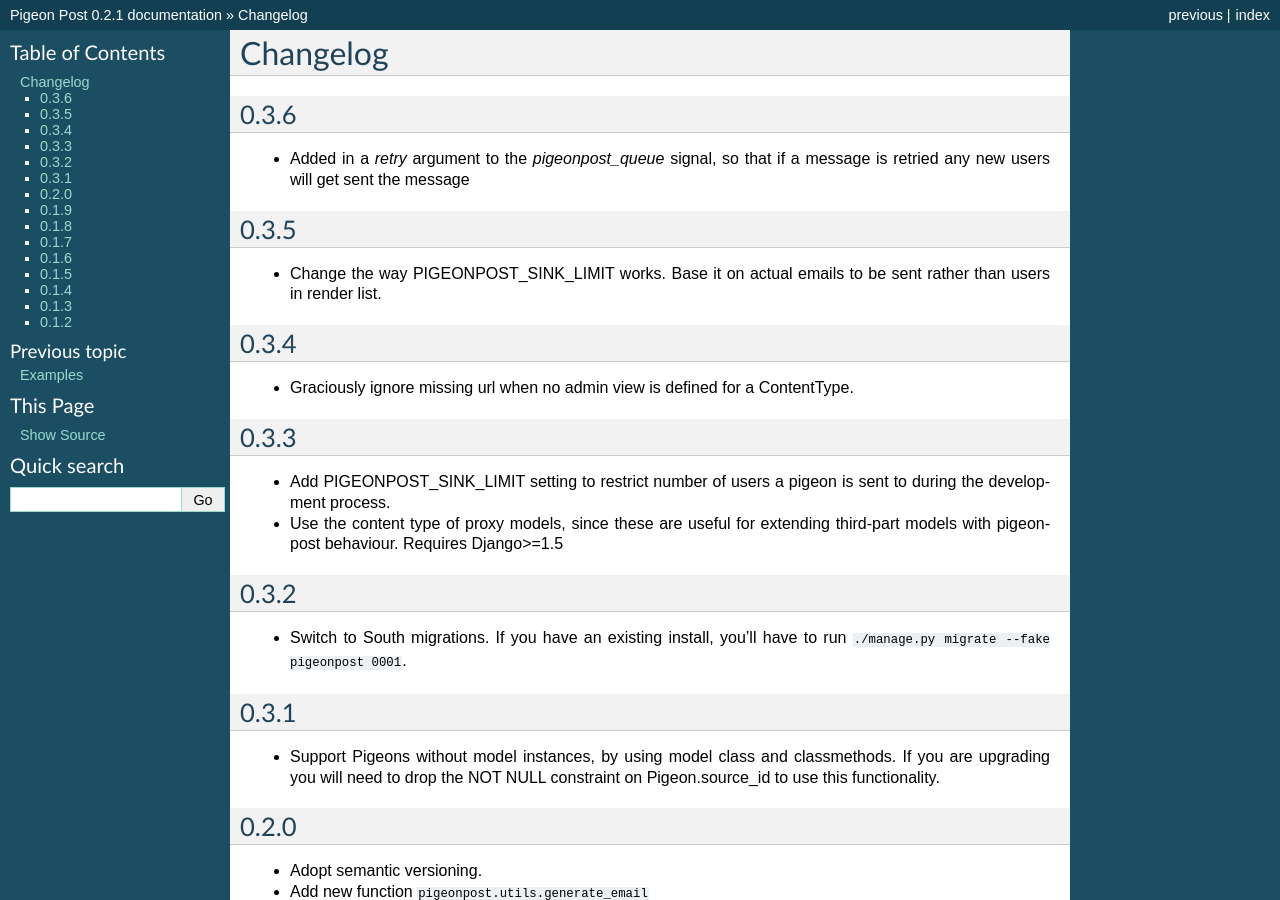
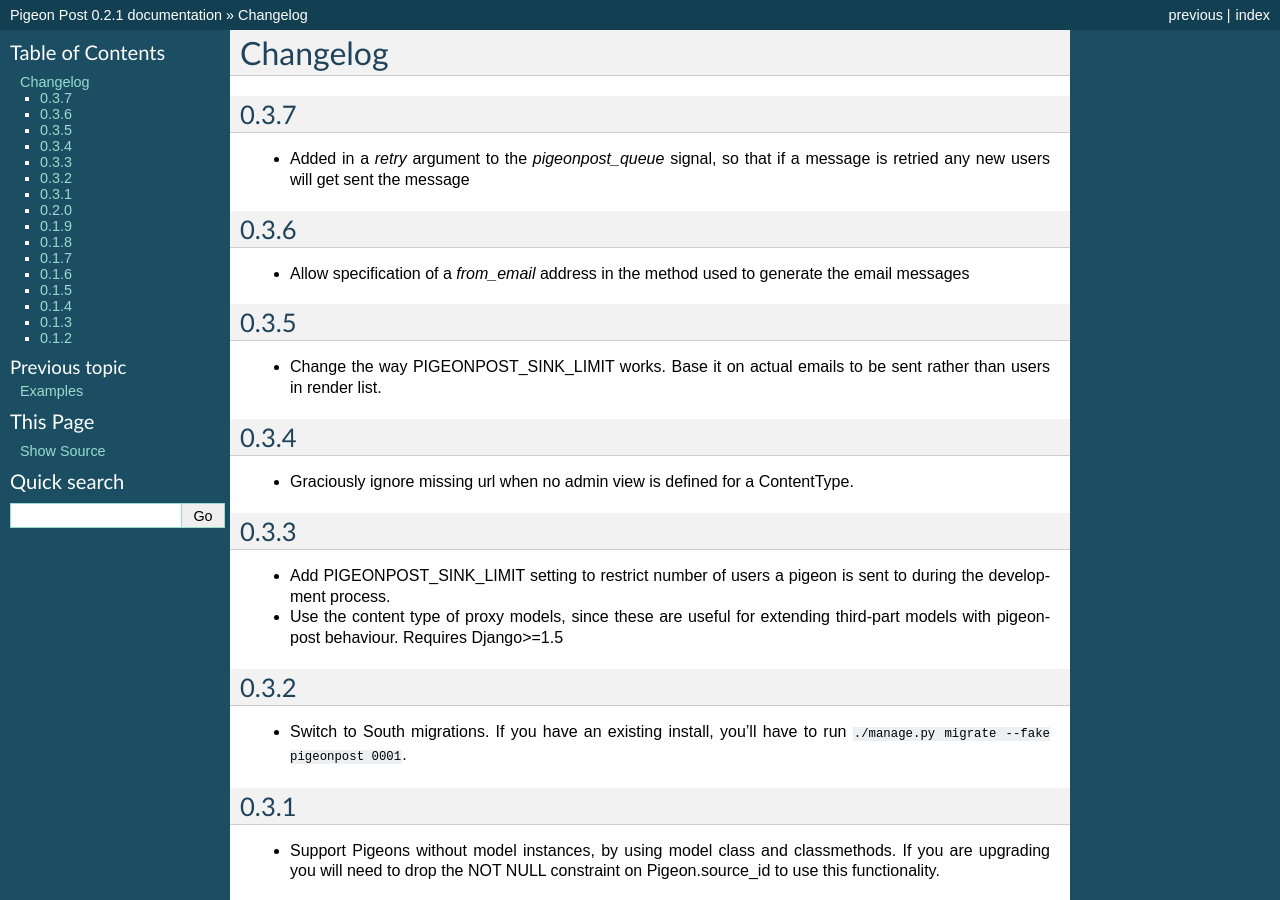
Before and after one commit to dragonfly-science/django-pigeonpost, a Sphinx documentation site: the page built from doc/changelog.rst, in a window 1280 px wide and 900 px high. Built offline with Sphinx 7.4.7, drawn with Linux system fonts in a browser that asks for light colours.

Commit message:
Version 0.3.7

```diff
--- a/doc/changelog.rst
+++ b/doc/changelog.rst
@@ -1,11 +1,16 @@
 Changelog
 =========
+
+0.3.7
+-----
+
+* Added in a `retry` argument to the `pigeonpost_queue` signal, so that if a message is retried any new users
+  will get sent the message
 
 0.3.6
 -----
 
-* Added in a `retry` argument to the `pigeonpost_queue` signal, so that if a message is retried any new users
-  will get sent the message
+* Allow specification of a `from_email` address in the method used to generate the email messages
 
 0.3.5
 -----
--- a/setup.py
+++ b/setup.py
@@ -1,7 +1,7 @@
 from distutils.core import setup
 
 setup(name='pigeonpost',
-      version='0.3.6',
+      version='0.3.7',
       description='Buffered delivery of emails in Django',
       author='Edward Abraham, Joel Pitt',
       author_email='edward@dragonfly.co.nz',
```
